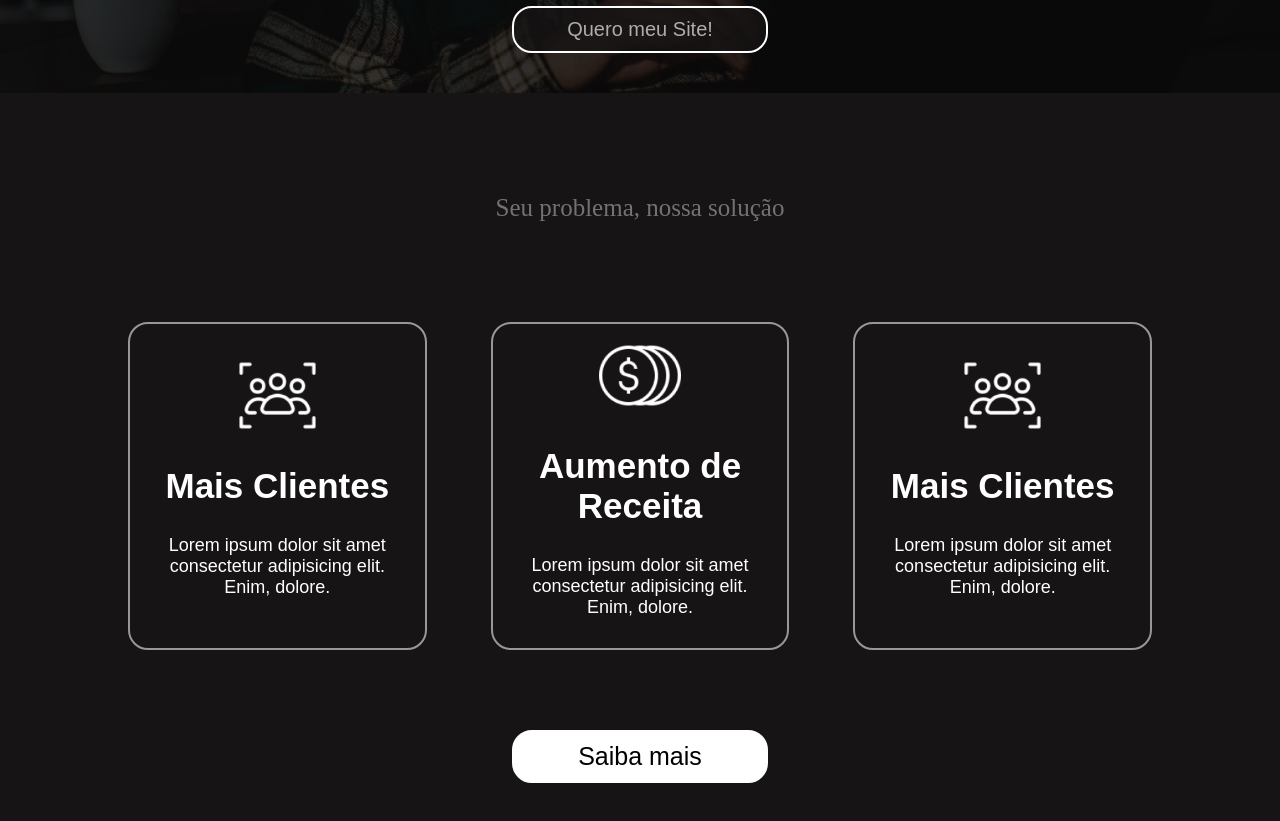
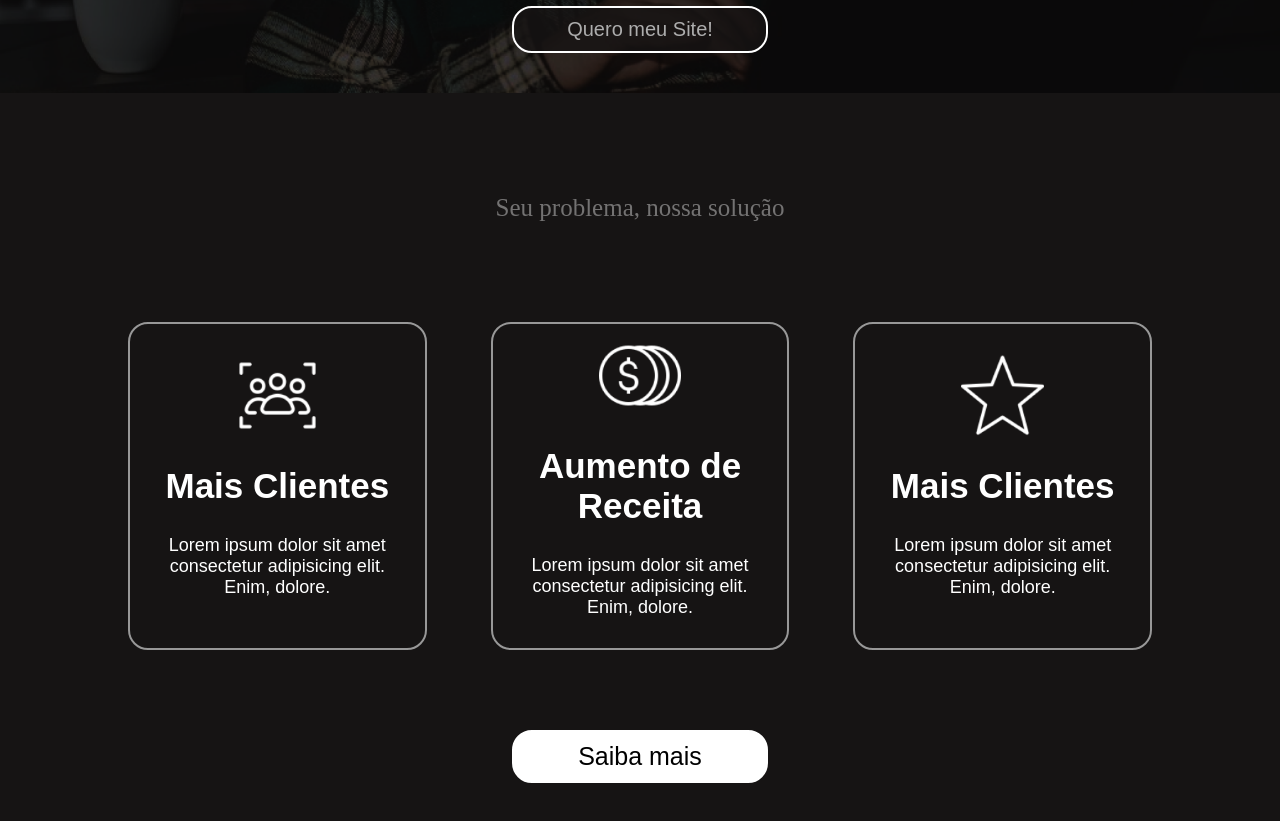
Before and after one commit to MateusPereira1/pereira, a plain HTML site: page index.html in a window 1280 px wide. Shown: the part 3574-4395 px from the top of the page. Drawn offline with nearby package versions, Linux system fonts and the light colour scheme.

Commit message:
Update index.html

```diff
--- a/index.html
+++ b/index.html
@@ -131,7 +131,7 @@
             </div>
 
             <div class="sol-box">
-                <img src="images/Mais clientes.png" alt="">
+                <img src="images/Credibilidade.png" alt="">
                 <h2>
                     Mais Clientes
                 </h2>
```
